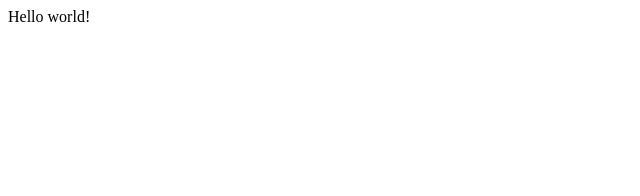
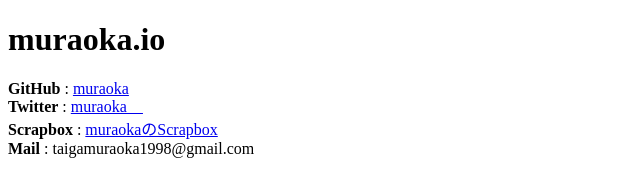
Before and after one commit to muraoka/muraoka.io, a Gatsby site: page / in a window 1280 px wide. Shown: the whole page, without its empty margins (0-640 px from the left). Built offline with nearby package versions, Linux system fonts and the light colour scheme; Gatsby itself is replaced by a stand-in of ours.

Commit message:
Add content

```diff
--- a/src/pages/index.tsx
+++ b/src/pages/index.tsx
@@ -1,3 +1,23 @@
-import React from "react"
+import React from 'react';
 
-export default () => <div>Hello world!</div>
+const Index = () => {
+  return (
+    <main>
+      <h1>muraoka.io</h1>
+      <p>
+        <strong>GitHub</strong> :{' '}
+        <a href="https://github.com/muraoka">muraoka</a>
+        <br />
+        <strong>Twitter</strong> :{' '}
+        <a href="https://twitter.com/muraoka__">muraoka__</a>
+        <br />
+        <strong>Scrapbox</strong> :{' '}
+        <a href="https://scrapbox.io/taigamuraoka/">muraokaのScrapbox</a>
+        <br />
+        <strong>Mail</strong> : taigamuraoka1998@gmail.com
+      </p>
+    </main>
+  );
+};
+
+export default Index;
```
